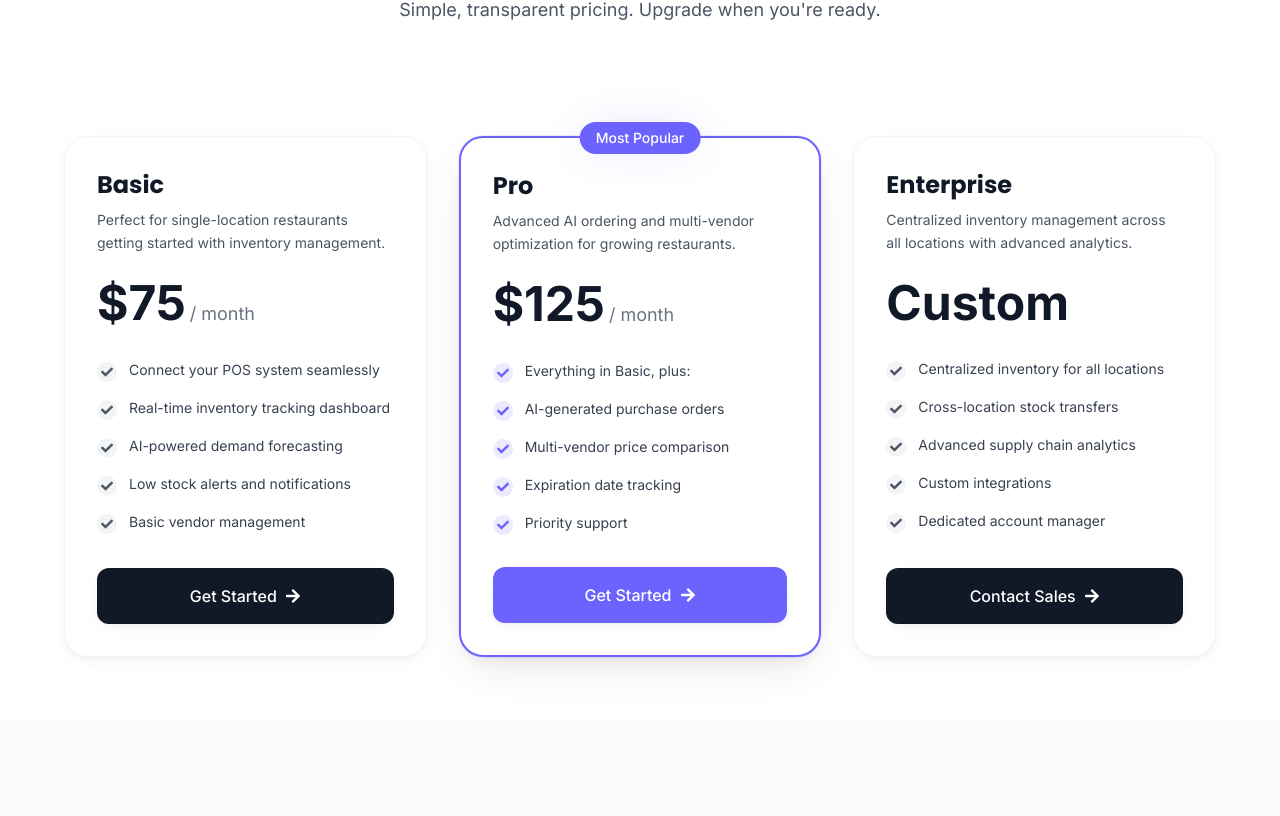
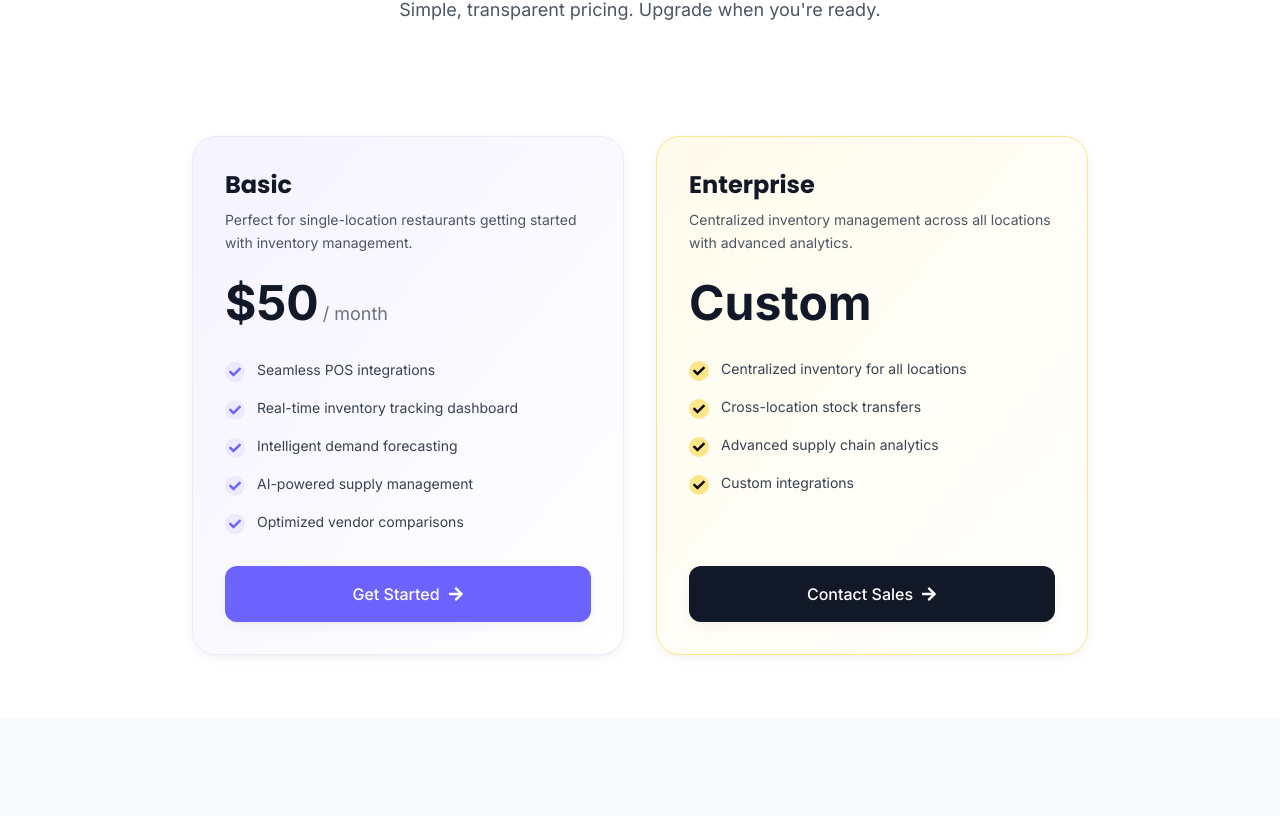
Before and after one commit to Playt-ai/playt-site, a Next.js app: page /pricing in a window 1280 px wide. Shown: the part 377-1193 px from the top of the page. Built offline with nearby package versions, Linux system fonts and the light colour scheme.

Commit message:
update pricing

```diff
--- a/src/app/pricing/page.js
+++ b/src/app/pricing/page.js
@@ -12,35 +12,35 @@ const plans = [
   {
     name: 'Basic',
     description: 'Perfect for single-location restaurants getting started with inventory management.',
-    price: '$75',
+    price: '$50',
     period: '/ month',
     popular: false,
     features: [
-      'Connect your POS system seamlessly',
+      'Seamless POS integrations',
       'Real-time inventory tracking dashboard',
-      'AI-powered demand forecasting',
-      'Low stock alerts and notifications',
-      'Basic vendor management',
+      'Intelligent demand forecasting',
+      'AI-powered supply management',
+      'Optimized vendor comparisons',
     ],
     cta: 'Get Started',
     href: '/register',
   },
-  {
-    name: 'Pro',
-    description: 'Advanced AI ordering and multi-vendor optimization for growing restaurants.',
-    price: '$125',
-    period: '/ month',
-    popular: true,
-    features: [
-      'Everything in Basic, plus:',
-      'AI-generated purchase orders',
-      'Multi-vendor price comparison',
-      'Expiration date tracking',
-      'Priority support',
-    ],
-    cta: 'Get Started',
-    href: '/register',
-  },
+  // {
+  //   name: 'Pro',
+  //   description: 'Advanced AI ordering and multi-vendor optimization for growing restaurants.',
+  //   price: '$75',
+  //   period: '/ month',
+  //   popular: true,
+  //   features: [
+  //     'Everything in Basic, plus:',
+  //     'AI-generated purchase orders',
+  //     'Multi-vendor price comparison',
+  //     'Expiration date tracking',
+  //     'Priority support',
+  //   ],
+  //   cta: 'Get Started',
+  //   href: '/register',
+  // },
   {
     name: 'Enterprise',
     description: 'Centralized inventory management across all locations with advanced analytics.',
@@ -52,7 +52,7 @@ const plans = [
       'Cross-location stock transfers',
       'Advanced supply chain analytics',
       'Custom integrations',
-      'Dedicated account manager',
+      // 'Dedicated account manager',
     ],
     cta: 'Contact Sales',
     href: 'mailto:team@playt.ai',
@@ -84,15 +84,14 @@ export default function PricingPage() {
       {/* Pricing Cards */}
       <section className="py-12 md:py-16">
         <div className="container mx-auto px-4 sm:px-6 lg:px-8">
-          <StaggerChildren className="grid md:grid-cols-3 gap-8 max-w-6xl mx-auto" staggerDelay={0.15}>
+          <StaggerChildren className="grid md:grid-cols-2 gap-8 max-w-4xl mx-auto" staggerDelay={0.15}>
             {plans.map((plan, index) => (
               <StaggerItem key={index}>
                 <motion.div
-                  className={`relative bg-white rounded-3xl p-8 h-full flex flex-col ${
-                    plan.popular
-                      ? 'shadow-soft-xl border-2 border-playt-purple ring-1 ring-playt-purple/10'
-                      : 'shadow-soft border border-gray-100'
-                  }`}
+                  className={`relative rounded-3xl p-8 h-full flex flex-col ${index === 0
+                    ? 'bg-gradient-to-br from-playt-purple-50 to-white shadow-soft border border-playt-purple-100'
+                    : 'bg-gradient-to-br from-playt-yellow-50 to-white shadow-soft border border-playt-yellow-200'
+                    }`}
                   whileHover={{ y: -8, transition: { duration: 0.3 } }}
                 >
                   {/* Popular Badge */}
@@ -128,10 +127,9 @@ export default function PricingPage() {
                   <ul className="space-y-4 mb-8 flex-grow">
                     {plan.features.map((feature, i) => (
                       <li key={i} className="flex items-start gap-3">
-                        <span className={`w-5 h-5 rounded-full flex items-center justify-center flex-shrink-0 mt-0.5 ${
-                          plan.popular ? 'bg-playt-purple-100' : 'bg-gray-100'
-                        }`}>
-                          <FaCheck className={`w-3 h-3 ${plan.popular ? 'text-playt-purple' : 'text-gray-600'}`} />
+                        <span className={`w-5 h-5 rounded-full flex items-center justify-center flex-shrink-0 mt-0.5 ${index === 0 ? 'bg-playt-purple-100' : 'bg-playt-yellow-200'
+                          }`}>
+                          <FaCheck className={`w-3 h-3 ${index === 0 ? 'text-playt-purple' : 'text-playt-yellow-700'}`} />
                         </span>
                         <span className="text-gray-700 text-sm">{feature}</span>
                       </li>
@@ -145,11 +143,10 @@ export default function PricingPage() {
                   >
                     <Link
                       href={plan.href}
-                      className={`flex items-center justify-center gap-2 w-full py-4 px-6 rounded-xl font-medium transition-all duration-200 ${
-                        plan.popular
-                          ? 'bg-playt-purple text-white hover:bg-playt-purple-600 shadow-soft hover:shadow-soft-lg'
-                          : 'bg-gray-900 text-white hover:bg-gray-800 shadow-soft hover:shadow-soft-lg'
-                      }`}
+                      className={`flex items-center justify-center gap-2 w-full py-4 px-6 rounded-xl font-medium transition-all duration-200 ${index === 0
+                        ? 'bg-playt-purple text-white hover:bg-playt-purple-600 shadow-soft hover:shadow-soft-lg'
+                        : 'bg-gray-900 text-white hover:bg-gray-800 shadow-soft hover:shadow-soft-lg'
+                        }`}
                     >
                       {plan.cta}
                       <FaArrowRight className="w-4 h-4" />
```
